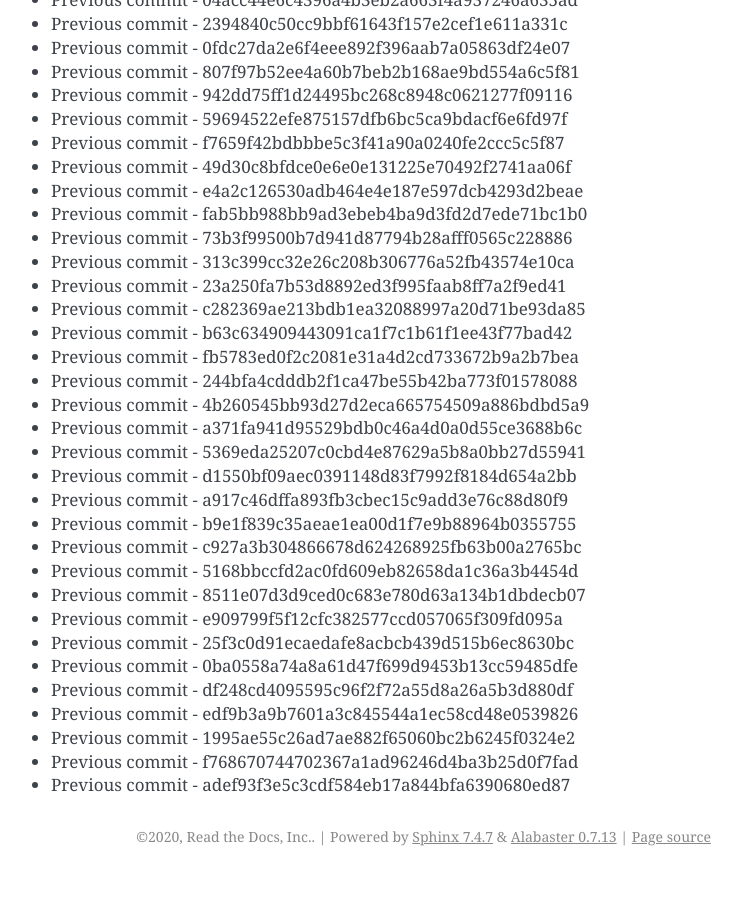
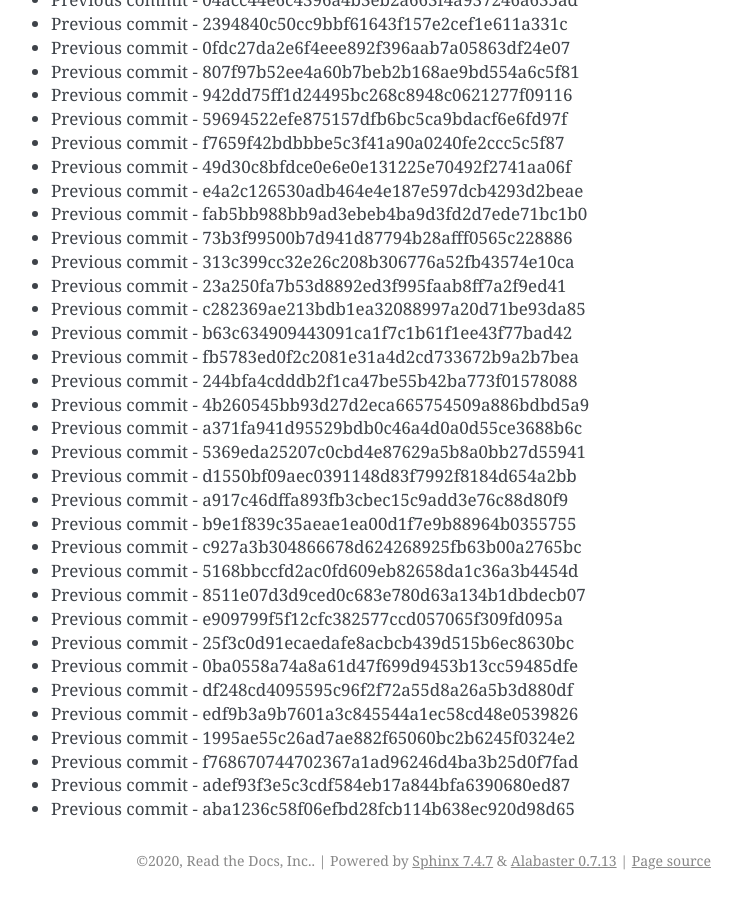
Before and after one commit to readthedocs/rtd-git-stresstest, a Sphinx documentation site: the page built from docs/updates.rst, in a window 1280 px wide and 900 px high, scrolled down 17456 px. Shown: the whole window, without its empty margins (399-1141 px from the left). Built offline with Sphinx 7.4.7, drawn with Linux system fonts in a browser that asks for light colours; before the commit the page ends 18332 px from its top, so only the background shows below that.

Commit message:
Generating commit from previous: aba1236c58f06efbd28fcb114b638ec920d98d65

```diff
--- a/docs/updates.rst
+++ b/docs/updates.rst
@@ -765,3 +765,4 @@ It can be tested for any performance characteristics.
 * Previous commit - 1995ae55c26ad7ae882f65060bc2b6245f0324e2
 * Previous commit - f768670744702367a1ad96246d4ba3b25d0f7fad
 * Previous commit - adef93f3e5c3cdf584eb17a844bfa6390680ed87
+* Previous commit - aba1236c58f06efbd28fcb114b638ec920d98d65
```
